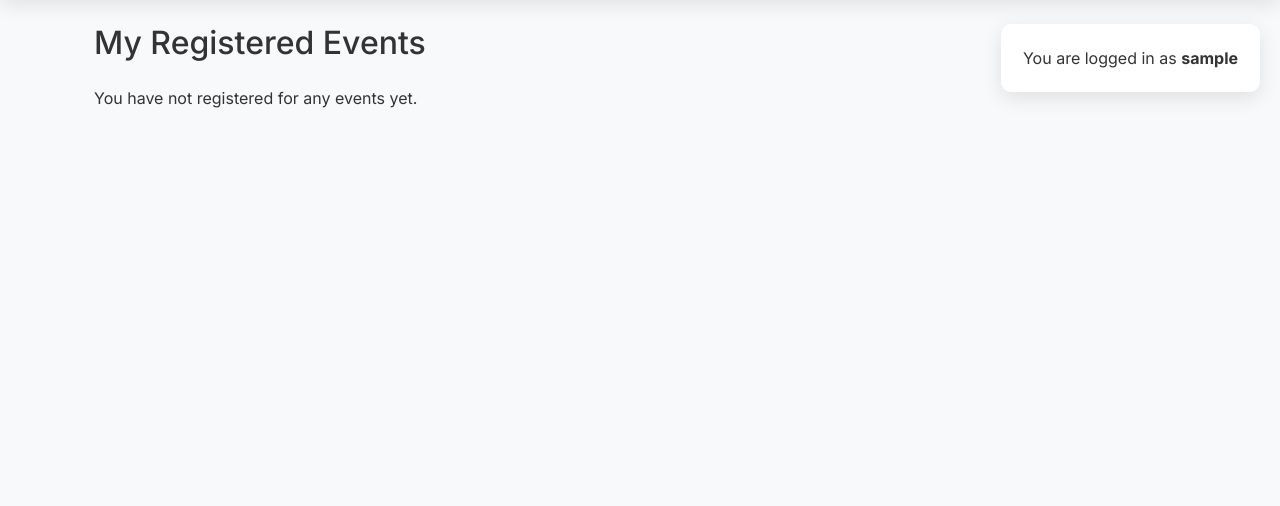
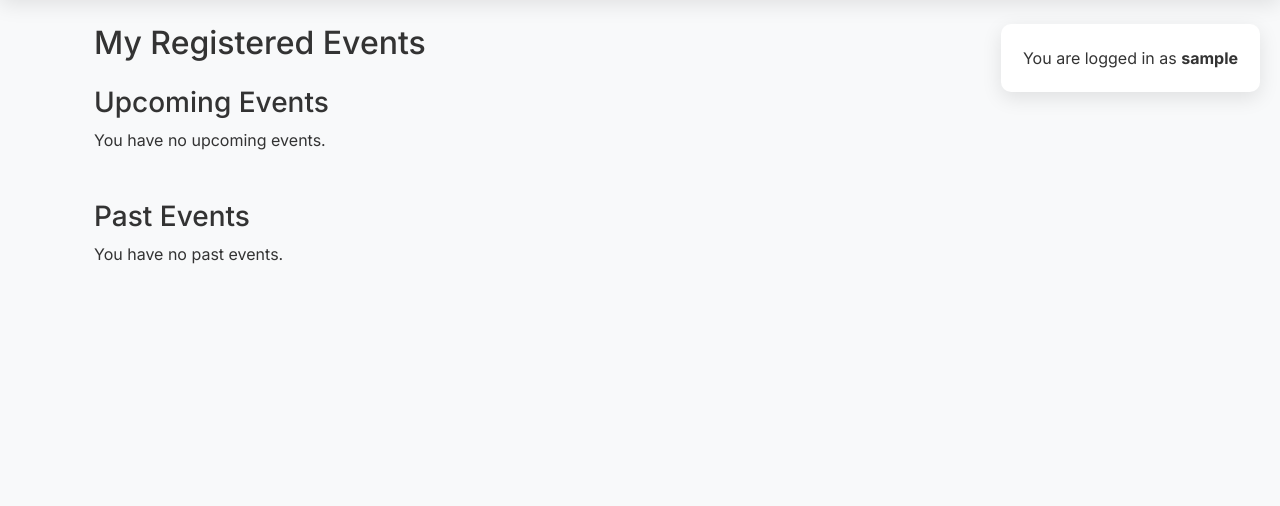
Before and after one commit to Ojay97-hub/event-scheduler, a Django app: page /my-events/ in a window 1280 px wide. Shown: the part 80-586 px from the top of the page. Run offline with Django 3.2, Linux system fonts and the light colour scheme; the visitor is signed in with stand-in values (Sample User, id 1); data that the repository does not hold is empty; some libraries are stand-ins or nearby versions.

Commit message:
completed the upcoming events user story

```diff
--- a/events/admin.py
+++ b/events/admin.py
@@ -8,7 +8,7 @@ class RegistrationInline(admin.TabularInline):
 
 class EventsAdmin(SummernoteModelAdmin):
 
-    list_display = ('title', 'description','date', 'time', 'location', 'capacity', 'category', 'price', 'free')
+    list_display = ('title', 'description','date', 'time', 'start_date', 'location', 'capacity', 'category', 'price', 'free')
     search_fields = ['title', 'location', 'description']
     list_filter = ('date', 'location')
     summernote_fields = ('description',)
--- a/events/models.py
+++ b/events/models.py
@@ -1,5 +1,7 @@
 from django.db import models
 from django.contrib.auth.models import User
+from django.utils import timezone
+from datetime import datetime
 
 # Create your models here.
 class Event(models.Model):
@@ -28,6 +30,7 @@ class Event(models.Model):
     title = models.CharField(max_length=200)
     date = models.DateField()
     time = models.TimeField()
+    start_date = models.DateTimeField(default=timezone.now, editable=False)
     location = models.CharField(max_length=300)
     description = models.TextField()
     capacity = models.PositiveIntegerField()
@@ -36,6 +39,8 @@ class Event(models.Model):
     free = models.BooleanField(default=False)
 
     def save(self, *args, **kwargs):
+        # combining time and date for start
+        self.start_date = timezone.make_aware(datetime.combine(self.date, self.time))
         # Free events == no price
         if self.free:
             self.price = None
--- a/events/templates/events/event_detail.html
+++ b/events/templates/events/event_detail.html
@@ -26,7 +26,6 @@
                         <div class="mb-3">
                             {{ form.email.label_tag }}
                             {{ form.email|add_class:"form-control" }}
-                            <input type="email" name="email" class="form-control" required placeholder="Enter your email" />
                         </div>
                         <div class="d-flex justify-content-between">
                             <button type="submit" class="btn btn-primary btn-lg mt-2 flex-fill me-2 shadow">Register</button>
--- a/events/templates/events/event_list.html
+++ b/events/templates/events/event_list.html
@@ -55,8 +55,7 @@
             <div class="card h-100">
                 <div class="card-body">
                     <h2 class="card-title">{{ event.title }}</h2>
-                    <p class="card-text"><strong>Date:</strong> {{ event.date }}</p>
-                    <p class="card-text"><strong>Time:</strong> {{ event.time }}</p>
+                    <p class="card-text"><strong>Start Date:</strong> {{ event.start_date|date:"F j, Y, g:i a" }}</p>
                     <p class="card-text"><strong>Location:</strong> {{ event.location }}</p>
                     <p class="card-text"><strong>Description:</strong> {{ event.description }}</p>
                     <p class="card-text"><strong>Category:</strong> {{ event.category }}</p>
--- a/events/templates/events/registered_events.html
+++ b/events/templates/events/registered_events.html
@@ -3,9 +3,11 @@
 {% block content %}
 <div class="container mt-4">
     <h2 class="mb-4">My Registered Events</h2>
-    {% if registered_events %}
+
+    <h3>Upcoming Events</h3>
+    {% if upcoming_events %}
     <div class="row">
-        {% for registration in registered_events %}
+        {% for registration in upcoming_events %}
         <div class="col-lg-4 col-md-6 mb-4">
             <div class="card h-100">
                 <div class="card-body">
@@ -25,7 +27,29 @@
         {% endfor %}
     </div>
     {% else %}
-    <p>You have not registered for any events yet.</p>
+    <p>You have no upcoming events.</p>
+    {% endif %}
+
+    <h3 class="mt-5">Past Events</h3>
+    {% if past_events %}
+    <div class="row">
+        {% for registration in past_events %}
+        <div class="col-lg-4 col-md-6 mb-4">
+            <div class="card h-100">
+                <div class="card-body">
+                    <h5 class="card-title">{{ registration.event.title }}</h5>
+                    <p class="card-text"><strong>Date:</strong> {{ registration.event.date }}</p>
+                    <p class="card-text"><strong>Location:</strong> {{ registration.event.location }}</p>
+                </div>
+                <div class="card-footer d-flex justify-content-between">
+                    <a href="{% url 'event_detail' registration.event.id %}" class="btn btn-info">View Event</a>
+                </div>
+            </div>
+        </div>
+        {% endfor %}
+    </div>
+    {% else %}
+    <p>You have no past events.</p>
     {% endif %}
 </div>
 {% endblock %}
--- a/events/views.py
+++ b/events/views.py
@@ -9,6 +9,10 @@ from django.contrib.auth.models import Group
 from django.contrib import messages
 from django.core.mail import send_mail
 from django.conf import settings
+# ordering by date
+from django.utils import timezone
+from datetime import datetime
+
 
 # Create your views here.
 class EventsList(generic.ListView):
@@ -47,7 +51,11 @@ class EventsList(generic.ListView):
         if date_end:
             queryset = queryset.filter(date__lte=date_end)  # Filter for events on or before the end date
 
-        return queryset.distinct()
+        # Combining date and time for ordering
+        for event in queryset:
+            event.start_date = datetime.combine(event.date, event.time)
+
+        return queryset.order_by('start_date').distinct()
 
     def get_context_data(self, **kwargs):
         context = super().get_context_data(**kwargs)
@@ -78,9 +86,10 @@ def create_event(request):
             if form.is_valid():
                 event = form.save(commit=False)
                 event.organiser = request.user
+                event.start_date = datetime.combine(event.date, event.time)
                 event.save()
                 messages.success(request, 'Event created successfully!')
-                return redirect('Event_Page')
+                return redirect('Event_List')
         else:
             form = EventForm()
 
@@ -165,4 +174,16 @@ def registered_events(request):
     # Get all events the user is registered for
     registered_events = Registration.objects.filter(user=request.user)
 
-    return render(request, 'events/registered_events.html', {'registered_events': registered_events})
+    # Get current date and time
+    now = timezone.now()
+
+    # Separate into upcoming and past events
+    upcoming_events = [registration for registration in registered_events if registration.event.date >= now.date()]
+    past_events = [registration for registration in registered_events if registration.event.date < now.date()]
+
+    context = {
+        'upcoming_events': upcoming_events,
+        'past_events': past_events,
+    }
+
+    return render(request, 'events/registered_events.html', context)
```
Also changed, not shown: events/migrations/0002_event_start_date.py (added), events/migrations/0003_alter_event_start_date.py (added).
